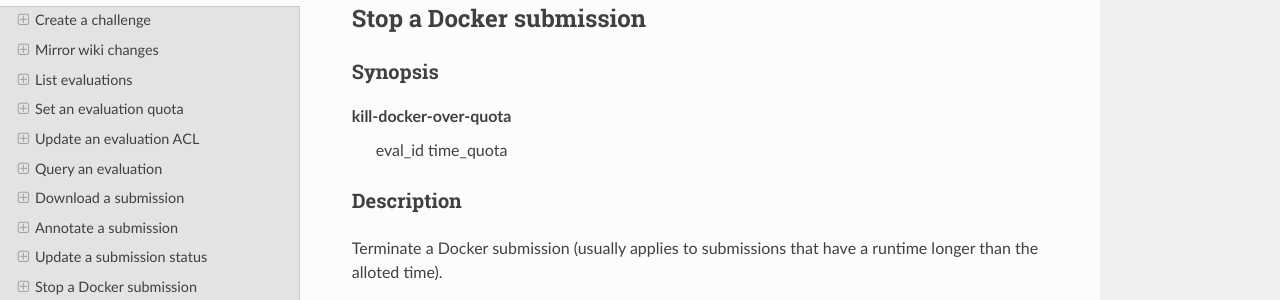
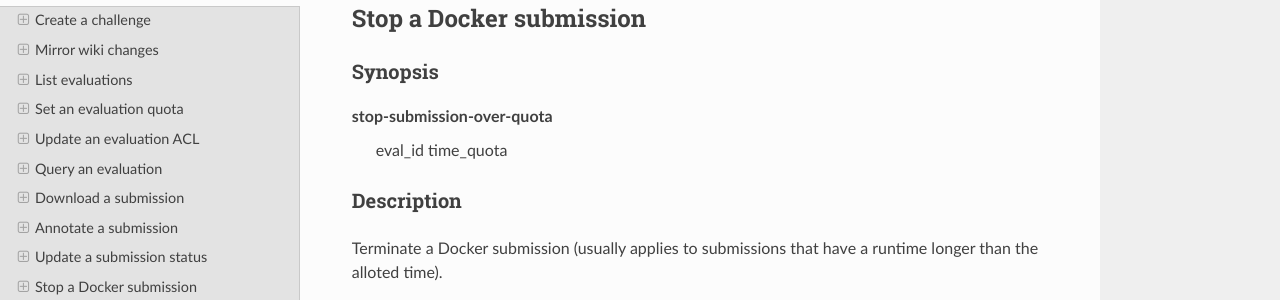
Before and after one commit to Sage-Bionetworks/challengeutils, a Sphinx documentation site: the page built from docs/client/admin.rst, in a window 1280 px wide and 900 px high, scrolled down 6962 px. Shown: the part 151-451 px from the top of the window. Built offline with Sphinx 7.4.7 and the Read the Docs theme 2.0.0, drawn with Linux system fonts in a browser that asks for light colours.

Commit message:
Change name

```diff
--- a/docs/client/admin.rst
+++ b/docs/client/admin.rst
@@ -401,7 +401,7 @@ Stop a Docker submission
 Synopsis
 ^^^^^^^^
 
-kill-docker-over-quota
+stop-submission-over-quota
     eval_id time_quota
 
 Description
@@ -413,7 +413,7 @@ runtime longer than the alloted time).
 Positional
 ^^^^^^^^^^
 
-.. program:: challengeutils kill-docker-over-quota
+.. program:: challengeutils stop-submission-over-quota
 
 .. cmdoption:: eval_id
 
```
